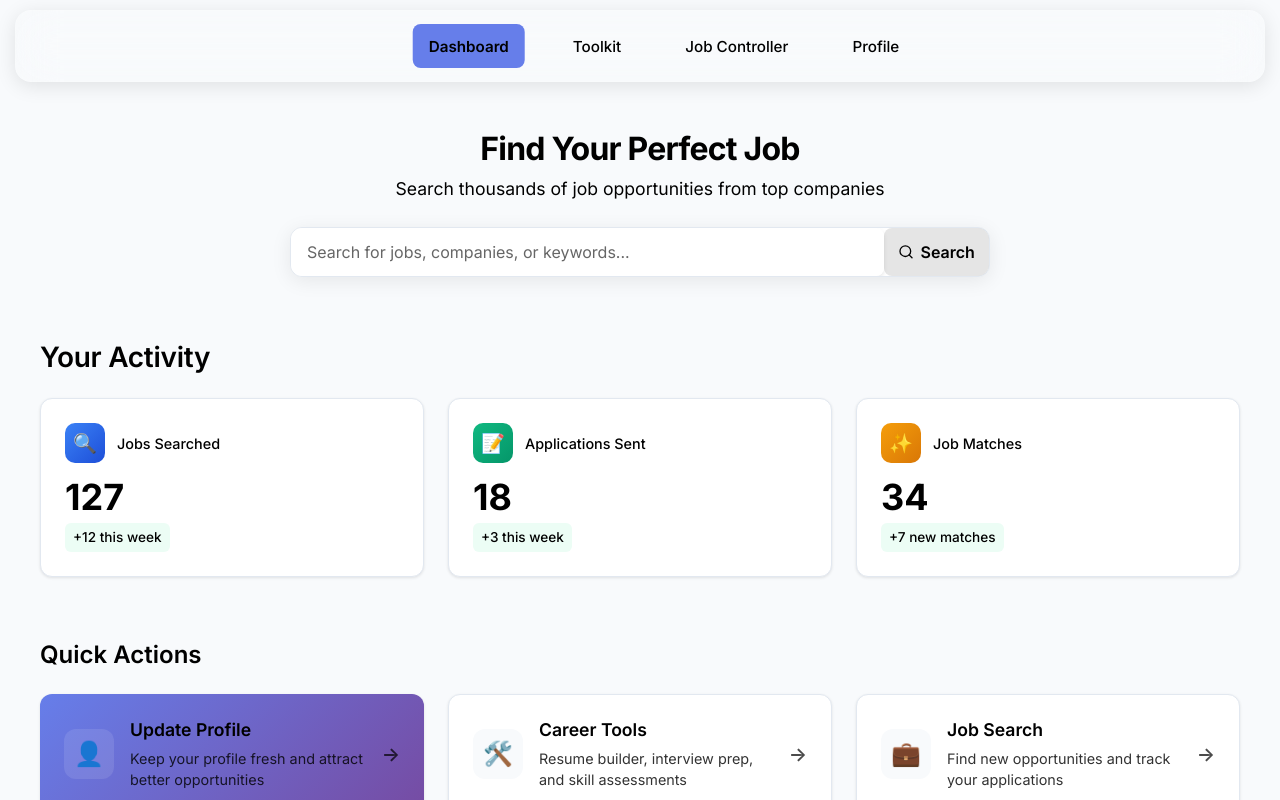
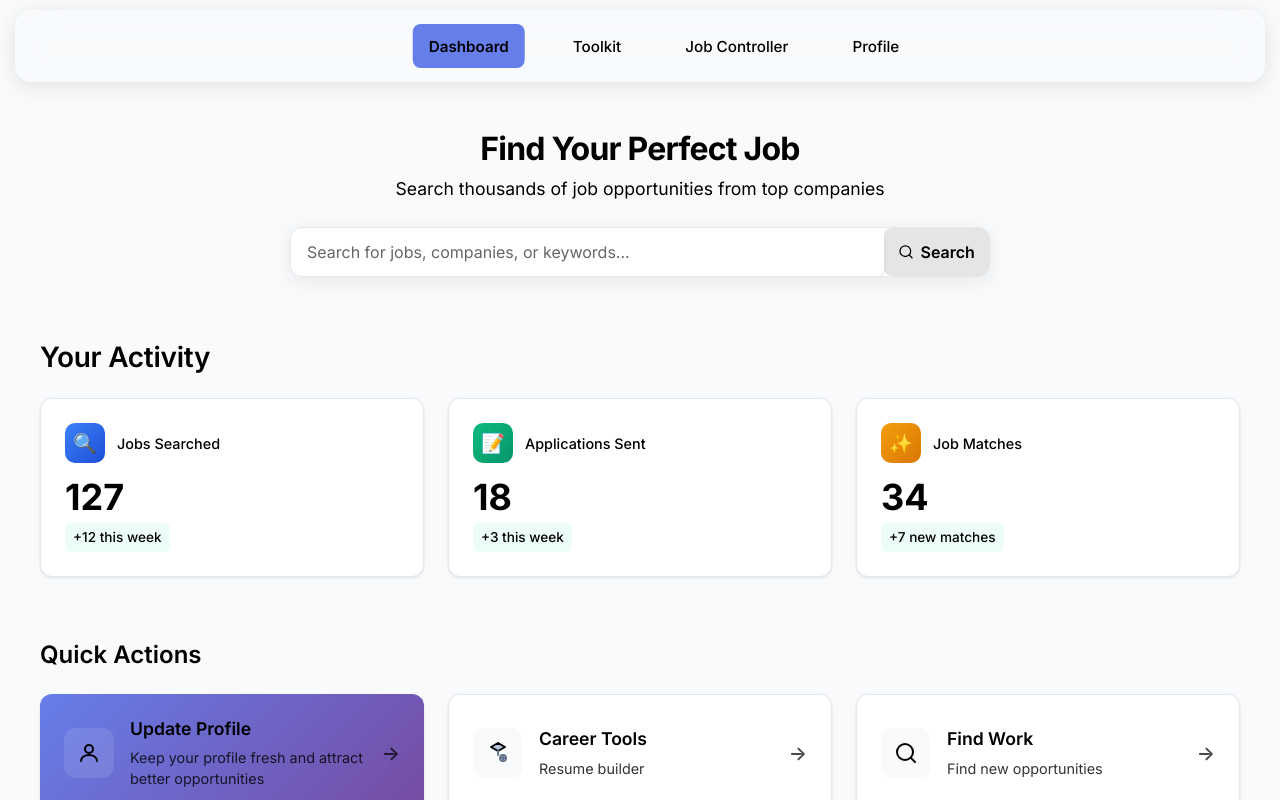
Before and after one commit to Kav77Gajjar/NYXO, a React (Vite) app: page / in a window 1280 px wide. Both pictures are taken after typing "Sample", "Sample", "name@example.com", "Sample123" into the empty fields and a click on the button "Create Account". Shown: the top 800 px of the page. Built offline with nearby package versions, Linux system fonts and the light colour scheme.

Commit message:
fix icons with custom ones

```diff
--- a/src/components/Dashboard.jsx
+++ b/src/components/Dashboard.jsx
@@ -403,7 +403,12 @@ function Dashboard({ onLogout, userEmail, onNavigate }) {
                 className="action-card primary"
                 onClick={() => setCurrentPage('profile')}
               >
-                <div className="action-icon">👤</div>
+                <div className="action-icon">
+                  <svg width="24" height="24" viewBox="0 0 24 24" fill="none" stroke="currentColor" strokeWidth="2" strokeLinecap="round" strokeLinejoin="round">
+                    <circle cx="12" cy="8" r="4" />
+                    <path d="M4 20c0-4 4-6 8-6s8 2 8 6" />
+                  </svg>
+                </div>
                 <div className="action-content">
                   <h3>Update Profile</h3>
                   <p>Keep your profile fresh and attract better opportunities</p>
@@ -414,10 +419,20 @@ function Dashboard({ onLogout, userEmail, onNavigate }) {
                 className="action-card secondary"
                 onClick={() => setCurrentPage('toolkit')}
               >
-                <div className="action-icon">🛠️</div>
+                <div className="action-icon">
+                  <svg width="24" height="24" viewBox="0 0 24 24" fill="none" stroke="currentColor" strokeWidth="2" strokeLinecap="round" strokeLinejoin="round">
+                    <path d="M12 2l7 4-7 4-7-4 7-4z" fill="#b3c6e0"/>
+                    <path d="M12 10v4" stroke="#64748b"/>
+                    <circle cx="17" cy="17" r="3" stroke="#64748b" fill="#fff"/>
+                    <path d="M17 15.5v1M17 20v-1.5M18.5 17h-1M15.5 17h1" stroke="#64748b"/>
+                  </svg>
+                </div>
                 <div className="action-content">
                   <h3>Career Tools</h3>
-                  <p>Resume builder, interview prep, and skill assessments</p>
+                  <p>Resume builder
+                    {/* ,interview prep, and  */}
+                    {/* skill assessments */}
+                    </p>
                 </div>
                 <div className="action-arrow">→</div>
               </div>
@@ -425,10 +440,17 @@ function Dashboard({ onLogout, userEmail, onNavigate }) {
                 className="action-card secondary"
                 onClick={() => setCurrentPage('jobcontroller')}
               >
-                <div className="action-icon">💼</div>
+                <div className="action-icon">
+                  <svg width="24" height="24" viewBox="0 0 24 24" fill="none" stroke="currentColor" strokeWidth="2" strokeLinecap="round" strokeLinejoin="round">
+                    <circle cx="11" cy="11" r="8"></circle>
+                    <path d="m21 21-4.35-4.35"></path>
+                  </svg>
+                </div>
                 <div className="action-content">
-                  <h3>Job Search</h3>
-                  <p>Find new opportunities and track your applications</p>
+                  <h3>Find Work</h3>
+                  <p>Find new opportunities
+                     {/* and track your applications */}
+                     </p>
                 </div>
                 <div className="action-arrow">→</div>
               </div>
```
